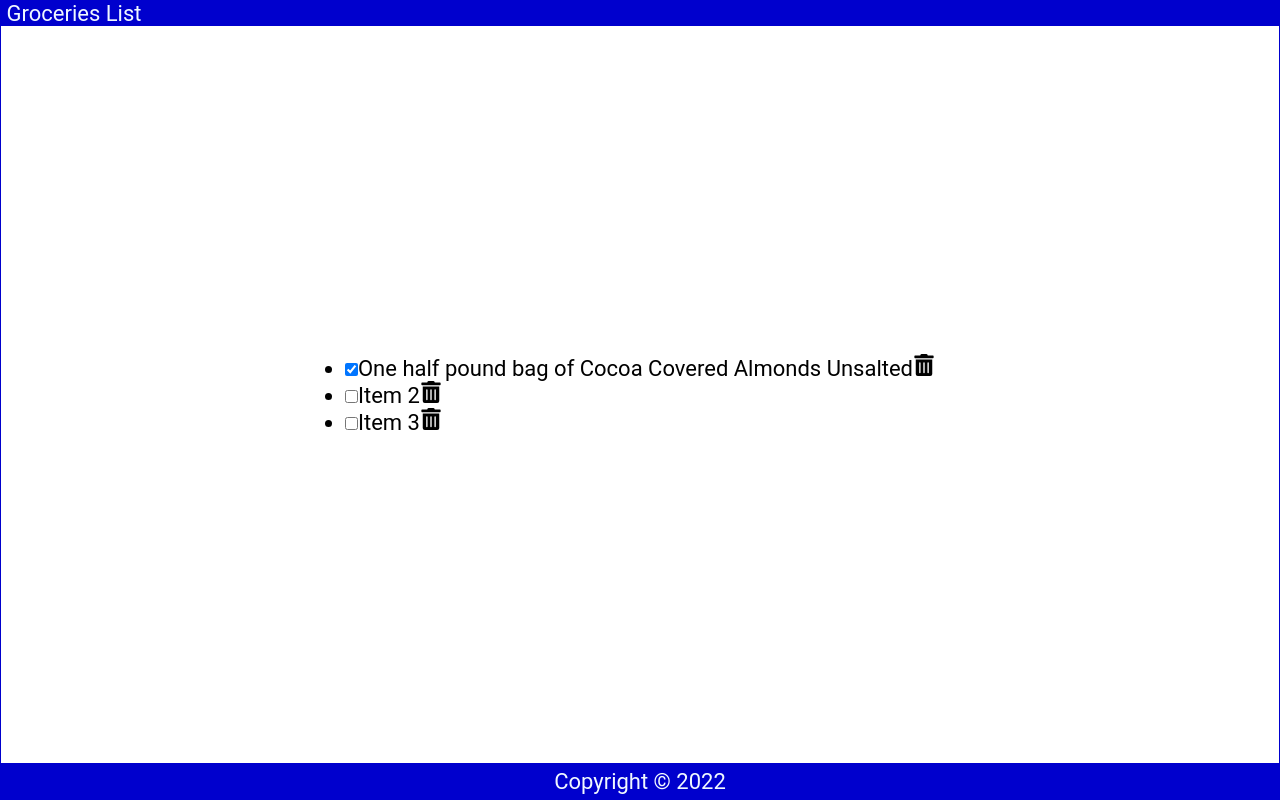
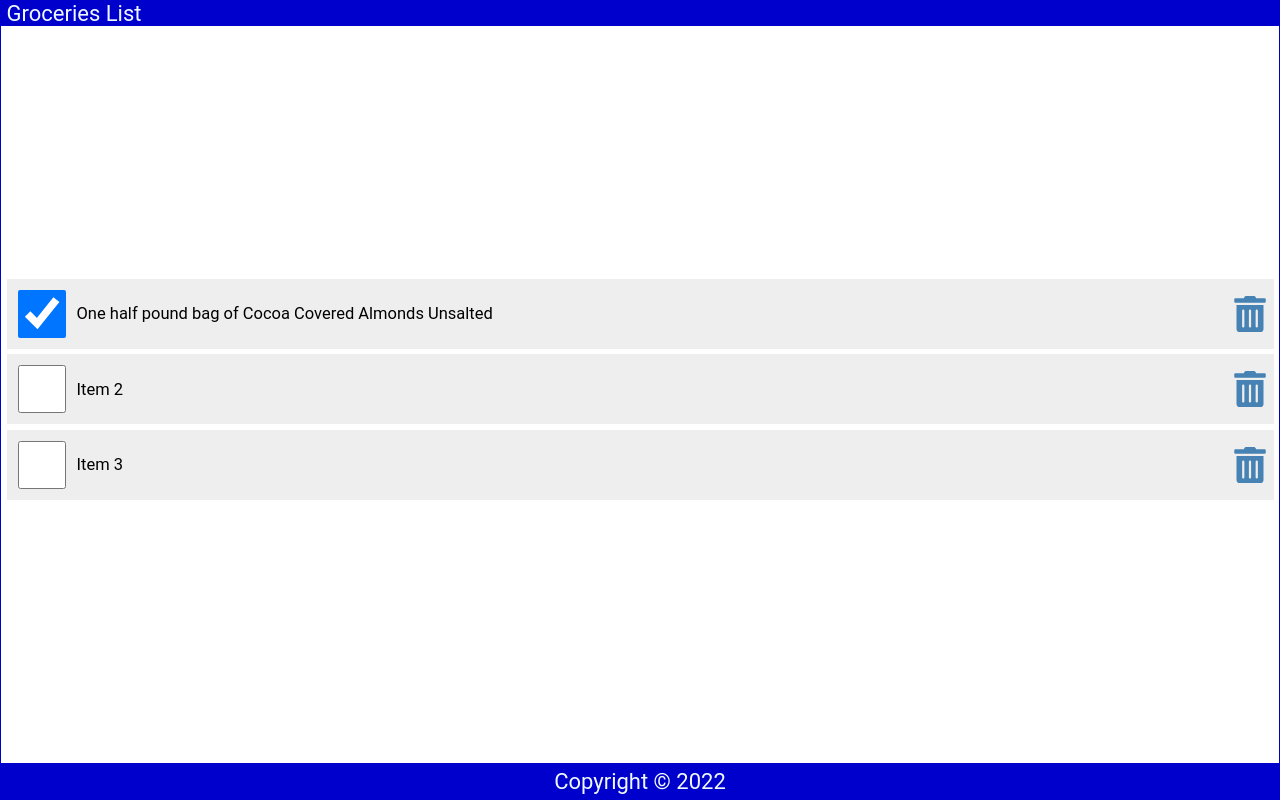
Before and after one commit to Budescu-Eftimie/React-groceries-list, a React (Create React App) app: page / in a window 1280 px wide. Built offline with nearby package versions, Linux system fonts and the light colour scheme.

Commit message:
style: add styles to list item

```diff
--- a/src/index.css
+++ b/src/index.css
@@ -10,9 +10,8 @@
 
 body {
     min-height: 100vh;
-    font-family: 'Roboto', 'Oxygen',
-      'Ubuntu', 'Cantarell', 'Fira Sans', 'Droid Sans', 'Helvetica Neue',
-      sans-serif;
+    font-family: "Roboto", "Oxygen", "Ubuntu", "Cantarell", "Fira Sans",
+        "Droid Sans", "Helvetica Neue", sans-serif;
     -webkit-font-smoothing: antialiased;
     -moz-osx-font-smoothing: grayscale;
 }
@@ -57,3 +56,62 @@
     display: grid;
     place-content: center;
 }
+
+ul {
+    width: 100%;
+    list-style: none;
+    padding: 0 0.25rem 0.25rem;
+}
+
+ul li::before {
+    content: "\200B";
+}
+
+.item {
+    display: flex;
+    justify-content: flex-start;
+    align-items: center;
+    padding: 0.5rem 0 0.5rem 0.5rem;
+    margin: 0.25rem 0;
+    background-color: #eee;
+}
+
+.item:first-child {
+    margin: 0;
+}
+
+.item input[type="checkbox"] {
+    text-align: center;
+    width: 2.5rem;
+    width: 48px;
+    min-width: 48px;
+    height: 2.5rem;
+    height: 48px;
+    min-height: 48px;
+    cursor: pointer;
+    margin-right: 0.5rem;
+}
+
+.item input[type="checkbox"]:focus + label {
+    text-decoration: underline;
+}
+
+.item > label {
+    font-size: 0.75rem;
+    flex-grow: 1;
+}
+
+.item svg {
+    width: 48px;
+    min-width: 48px;
+    height: 36px;
+    font-size: 1rem;
+    color: steelblue;
+    cursor: pointer;
+}
+
+.item svg:focus,
+.item svg:hover {
+    color: red;
+    outline: none;
+}
```
Lines whose indentation alone changed are shown as unchanged.
